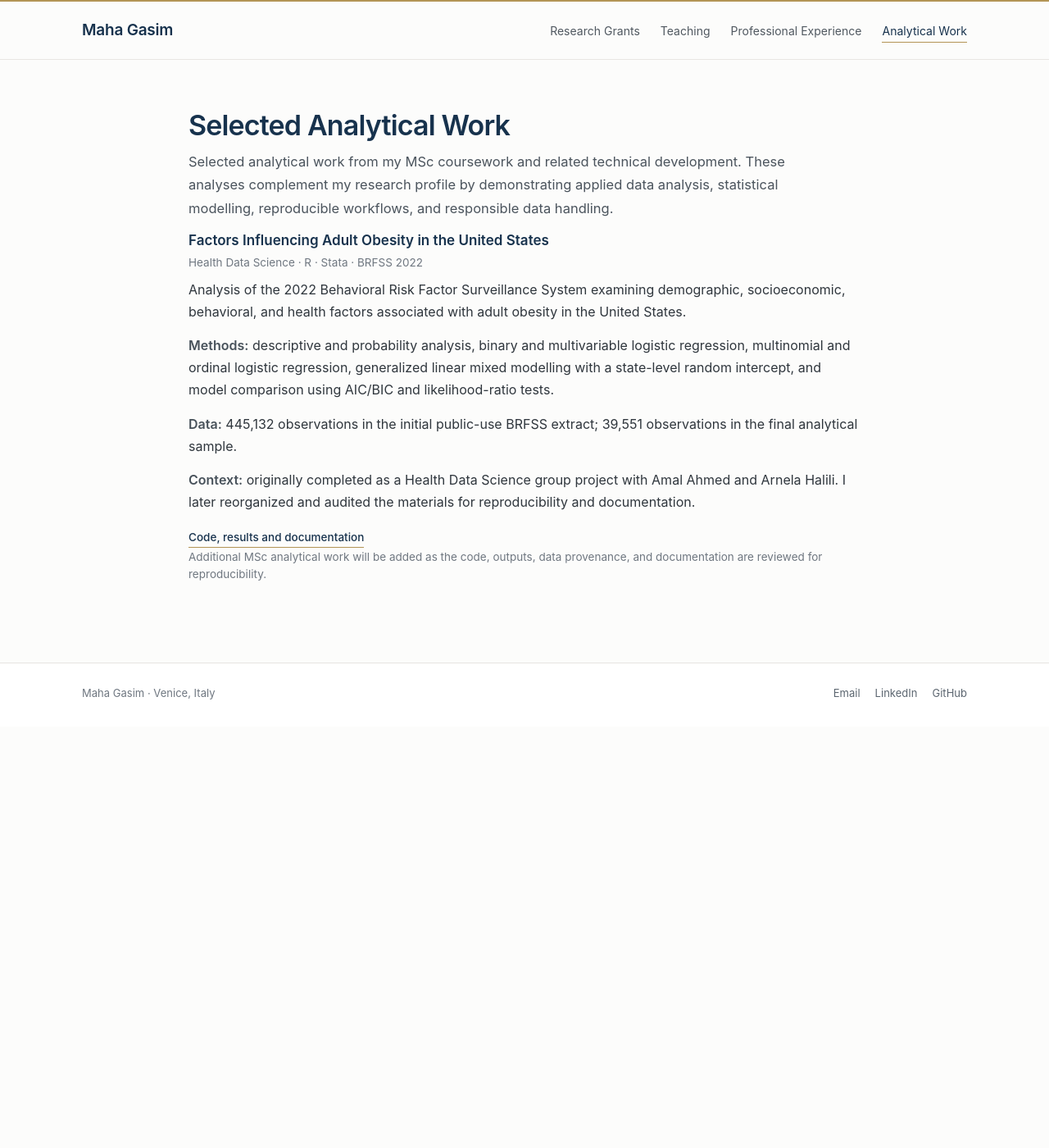
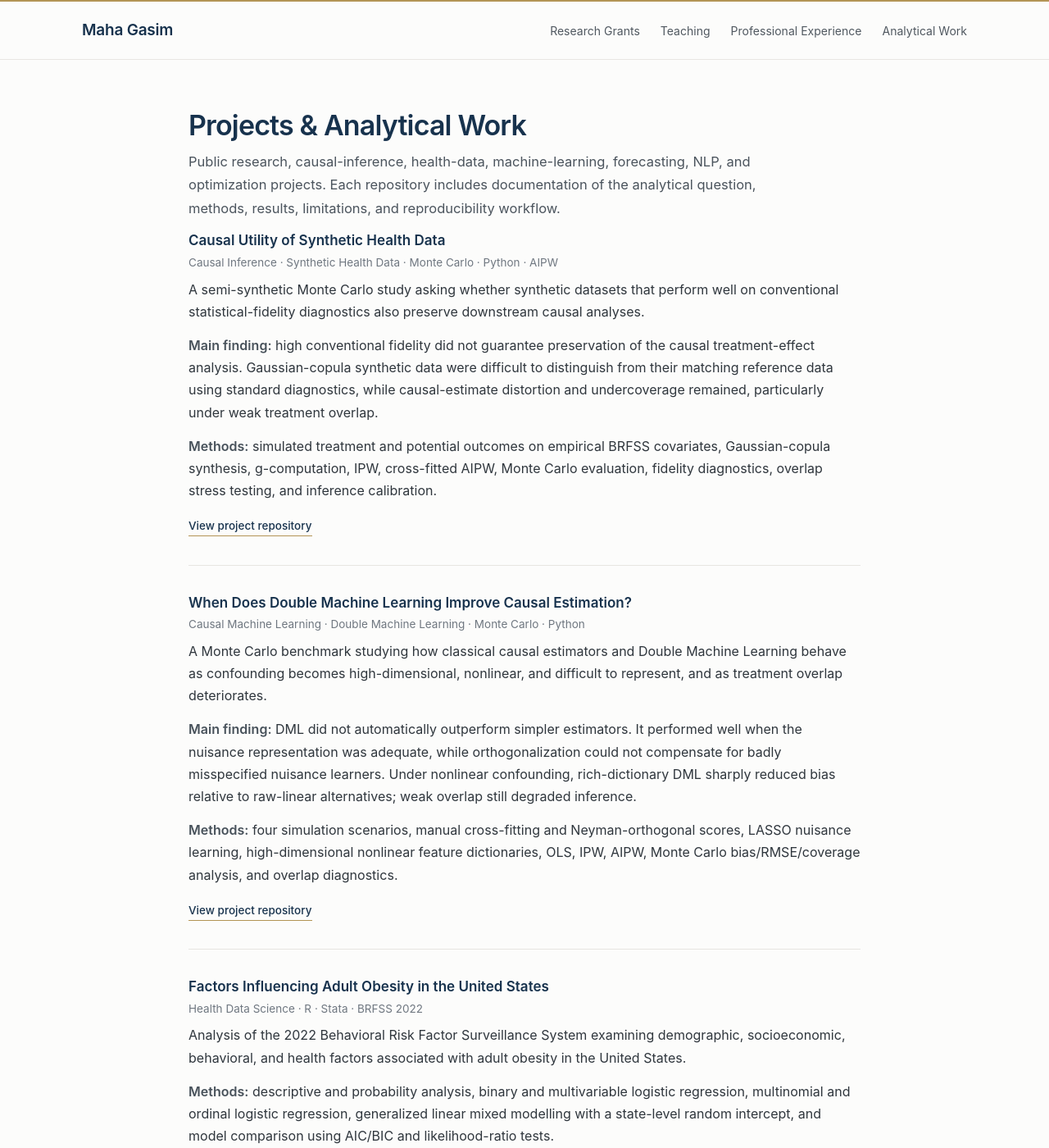
Before and after one commit to mahagasim/mahagasim.github.io, a Jekyll site: the page built from projects.md, in a window 1280 px wide and 1400 px high. Shown: the whole window at 82% size. Built offline with Jekyll 4.4.1, drawn with Linux system fonts in a browser that asks for light colours; some of the changed text lies outside the part shown.

Commit message:
Add all public projects to portfolio website

```diff
--- a/projects.md
+++ b/projects.md
@@ -1,11 +1,37 @@
 ---
 layout: default
-title: Selected Analytical Work
+title: Projects & Analytical Work
 ---
 
-# Selected Analytical Work
+# Projects & Analytical Work
 
-<p class="page-intro">Selected analytical work from my MSc coursework and related technical development. These analyses complement my research profile by demonstrating applied data analysis, statistical modelling, reproducible workflows, and responsible data handling.</p>
+<p class="page-intro">Public research, causal-inference, health-data, machine-learning, forecasting, NLP, and optimization projects. Each repository includes documentation of the analytical question, methods, results, limitations, and reproducibility workflow.</p>
+
+<div class="project-entry">
+  <div class="project-title">Causal Utility of Synthetic Health Data</div>
+  <div class="project-meta">Causal Inference · Synthetic Health Data · Monte Carlo · Python · AIPW</div>
+
+  <p>A semi-synthetic Monte Carlo study asking whether synthetic datasets that perform well on conventional statistical-fidelity diagnostics also preserve downstream causal analyses.</p>
+
+  <p><span class="label">Main finding:</span> high conventional fidelity did not guarantee preservation of the causal treatment-effect analysis. Gaussian-copula synthetic data were difficult to distinguish from their matching reference data using standard diagnostics, while causal-estimate distortion and undercoverage remained, particularly under weak treatment overlap.</p>
+
+  <p><span class="label">Methods:</span> simulated treatment and potential outcomes on empirical BRFSS covariates, Gaussian-copula synthesis, g-computation, IPW, cross-fitted AIPW, Monte Carlo evaluation, fidelity diagnostics, overlap stress testing, and inference calibration.</p>
+
+  <a class="project-link" href="https://github.com/mahagasim/causal-utility-synthetic-health-data">View project repository</a>
+</div>
+
+<div class="project-entry">
+  <div class="project-title">When Does Double Machine Learning Improve Causal Estimation?</div>
+  <div class="project-meta">Causal Machine Learning · Double Machine Learning · Monte Carlo · Python</div>
+
+  <p>A Monte Carlo benchmark studying how classical causal estimators and Double Machine Learning behave as confounding becomes high-dimensional, nonlinear, and difficult to represent, and as treatment overlap deteriorates.</p>
+
+  <p><span class="label">Main finding:</span> DML did not automatically outperform simpler estimators. It performed well when the nuisance representation was adequate, while orthogonalization could not compensate for badly misspecified nuisance learners. Under nonlinear confounding, rich-dictionary DML sharply reduced bias relative to raw-linear alternatives; weak overlap still degraded inference.</p>
+
+  <p><span class="label">Methods:</span> four simulation scenarios, manual cross-fitting and Neyman-orthogonal scores, LASSO nuisance learning, high-dimensional nonlinear feature dictionaries, OLS, IPW, AIPW, Monte Carlo bias/RMSE/coverage analysis, and overlap diagnostics.</p>
+
+  <a class="project-link" href="https://github.com/mahagasim/double-ml-health-data-benchmark">View project repository</a>
+</div>
 
 <div class="project-entry">
   <div class="project-title">Factors Influencing Adult Obesity in the United States</div>
@@ -15,11 +41,50 @@ title: Selected Analytical Work
 
   <p><span class="label">Methods:</span> descriptive and probability analysis, binary and multivariable logistic regression, multinomial and ordinal logistic regression, generalized linear mixed modelling with a state-level random intercept, and model comparison using AIC/BIC and likelihood-ratio tests.</p>
 
-  <p><span class="label">Data:</span> 445,132 observations in the initial public-use BRFSS extract; 39,551 observations in the final analytical sample.</p>
+  <p><span class="label">Data:</span> 445,132 observations in the initial public-use BRFSS extract and 39,551 observations in the final analytical sample.</p>
 
-  <p><span class="label">Context:</span> originally completed as a Health Data Science group project with Amal Ahmed and Arnela Halili. I later reorganized and audited the materials for reproducibility and documentation.</p>
+  <p><span class="label">Context:</span> originally completed as a Health Data Science group project with Amal Ahmed and Arnela Halili; later reorganized and audited for reproducibility and documentation.</p>
 
-  <a class="project-link" href="https://github.com/mahagasim/adult-obesity-brfss-analysis">Code, results and documentation</a>
+  <a class="project-link" href="https://github.com/mahagasim/adult-obesity-brfss-analysis">View project repository</a>
 </div>
 
-<p class="meta-line">Additional MSc analytical work will be added as the code, outputs, data provenance, and documentation are reviewed for reproducibility.</p>
+<div class="project-entry">
+  <div class="project-title">UN General Debate NLP & Machine Learning</div>
+  <div class="project-meta">NLP · Topic Modelling · Machine Learning · Network Analysis · Python</div>
+
+  <p>An Africa–Europe comparison using the United Nations General Debate Corpus, extended with Africa-focused topic modelling, sentiment analysis, and country-mention network analysis.</p>
+
+  <p><span class="label">Scope:</span> the computational snapshot contains 7,507 speeches from 1970–2015, including 2,159 African and 1,667 European speeches in the main comparative sample.</p>
+
+  <p><span class="label">Methods:</span> TF-IDF and cosine similarity, LDA, NMF, BERTopic, K-means clustering, LSTM classification, sentiment analysis, exploratory text analysis, and network analysis. The portfolio audit explicitly separates coursework-reported outputs from reconstructed and methodologically corrected results.</p>
+
+  <a class="project-link" href="https://github.com/mahagasim/topic_modeling_UN_Data">View project repository</a>
+</div>
+
+<div class="project-entry">
+  <div class="project-title">Retail Store Staff Scheduling Optimization</div>
+  <div class="project-meta">Operations Research · Mixed-Integer Optimization · Python · Pyomo / HiGHS</div>
+
+  <p>A mixed-integer staff-scheduling project reconstructed from MSc Managerial Decision Making and Modelling coursework, with a validated formulation covering staffing requirements, availability, skill constraints, rest rules, costs, and workload equity.</p>
+
+  <p><span class="label">Main finding:</span> the corrected model satisfies the full 21-day staffing plan without temporary workers. A 5.8% increase in regular labor cost reduces the workload range from 12 days under the cost-priority solution to 1 day under the fairness-priority solution.</p>
+
+  <p><span class="label">Methods:</span> binary/integer decision variables, coverage and skill constraints, rolling rest constraints, lexicographic optimization, cost minimization, and workload-equity optimization.</p>
+
+  <a class="project-link" href="https://github.com/mahagasim/staff_scheduling_optimization_pyomo">View project repository</a>
+</div>
+
+<div class="project-entry">
+  <div class="project-title">Tourism Forecasting Competition — 518 Annual Time Series</div>
+  <div class="project-meta">Forecasting · Time Series · R · Python · Model Validation</div>
+
+  <p>An audited reconstruction of MSc Predictive Business and Finance coursework comparing simple forecasting rules across 518 heterogeneous annual tourism-demand series.</p>
+
+  <p><span class="label">Main finding:</span> a 5.5% growth-adjusted naive forecast achieved the lowest average validation error among the three benchmark rules, with 20.52% MAPE versus 20.87% for the flat naive forecast and 29.98% for a fitted linear trend. Forecast error increased substantially with the prediction horizon.</p>
+
+  <p><span class="label">Methods:</span> series-specific train/validation splitting, naive and growth-adjusted forecasting, linear-trend extrapolation, MAPE and MASE evaluation, horizon-specific error analysis, and audit of the original coursework workflow.</p>
+
+  <a class="project-link" href="https://github.com/mahagasim/Business-Project-monte-carlo-or-bayesian">View project repository</a>
+</div>
+
+<p class="meta-line">Only public repositories are listed here. Project descriptions are aligned with the documented analyses and results in the corresponding repositories.</p>
```
